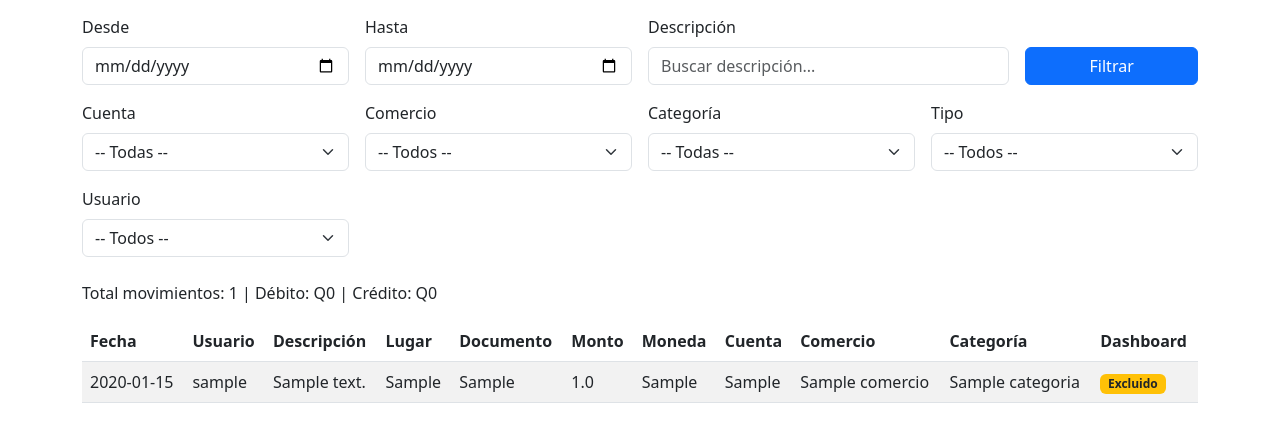
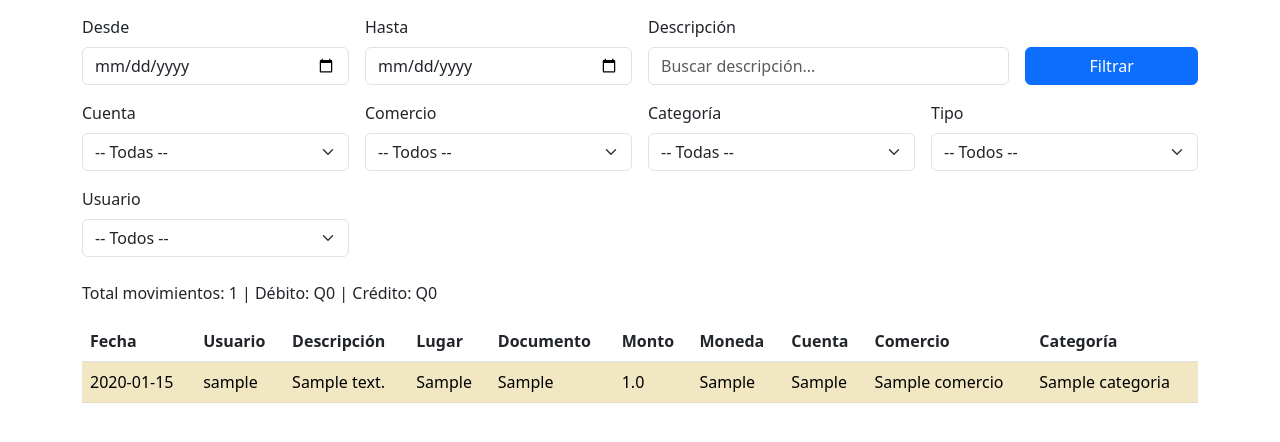
Before and after one commit to Jocagi/Bank_Tracker, a Flask app: page / in a window 1280 px wide. Shown: the part 168-610 px from the top of the page. Run offline with Flask 3, Linux system fonts and the light colour scheme; a user stored in the database is signed in; tables that the repository leaves empty hold one stand-in row (values such as "Sample post"); some libraries are stand-ins or nearby versions.

Commit message:
refactor: Remove dashboard status column and related badge display from movimientos table

```diff
--- a/app/templates/index.html
+++ b/app/templates/index.html
@@ -124,13 +124,12 @@
       <th>Cuenta</th>
       <th>Comercio</th>
       <th>Categoría</th>
-      <th>Dashboard</th>
       <th class="actions-col">Acciones</th>
     </tr>
   </thead>
   <tbody>
     {% for m in movimientos %}
-    <tr>
+    <tr{% if m.excluir_dashboard %} class="table-warning"{% endif %}>
   <td>{{ m.fecha }}</td>
   {% if current_user.is_authenticated and current_user.is_admin() %}
   <td>{{ m.user.username if m.user else '-' }}</td>
@@ -147,13 +146,6 @@
           {{ m.comercio.categoria.nombre }}
         {% else %}
           —
-        {% endif %}
-      </td>
-      <td>
-        {% if m.excluir_dashboard %}
-          <span class="badge bg-warning text-dark">Excluido</span>
-        {% else %}
-          <span class="badge bg-success">Incluido</span>
         {% endif %}
       </td>
       <td class="actions-col">
```
